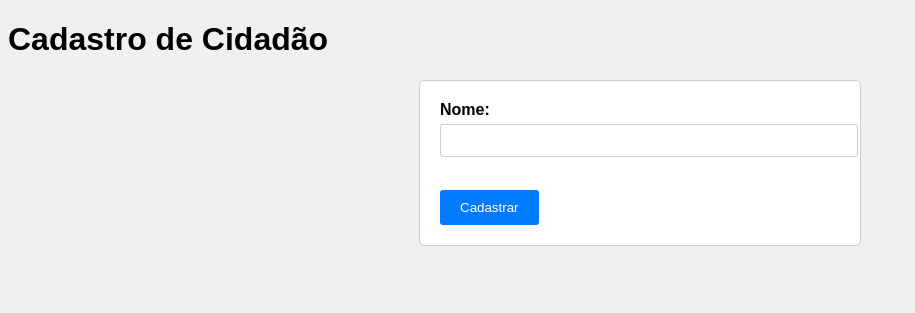
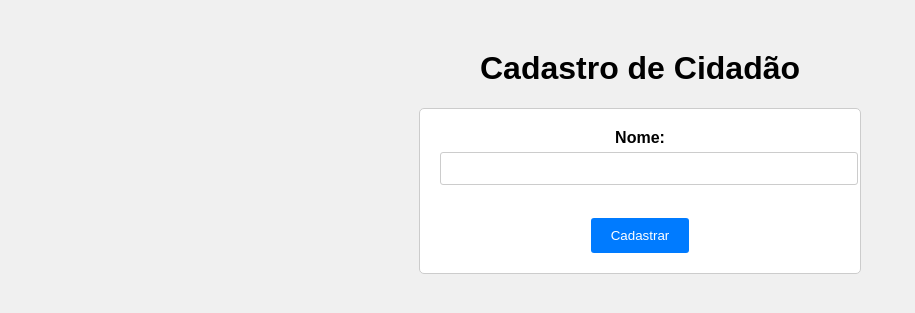
Before and after one commit to LeonardoCasanova/projeto-nis, a Symfony app: template project/templates/cadastro/index.html.twig in a window 1280 px wide. Shown: the top 313 px of the page, without its empty margins (0-915 px from the left). Run offline with Twig, Linux system fonts and the light colour scheme; the template is opened without the code that fills it, so the values that code supplies are empty; some libraries are stand-ins or nearby versions.

Commit message:
Alguns ajustes necessários

```diff
--- a/project/public/css/style.css
+++ b/project/public/css/style.css
@@ -3,15 +3,16 @@
 body {
     font-family: Arial, sans-serif;
     background-color: #f0f0f0;
+    text-align: center;
 }
 
 form {
-    margin: 20px auto; /* Adiciona margem em cima e embaixo e define as margens laterais automaticamente para centralizar */
+    margin: 20px auto;
     padding: 20px;
     border: 1px solid #ccc;
     border-radius: 5px;
     background-color: #fff;
-    max-width: 400px; /* Define a largura máxima do formulário */
+    max-width: 400px;
 }
 
 label {
@@ -34,4 +35,12 @@ button[type="submit"] {
     border: none;
     border-radius: 3px;
     cursor: pointer;
+    margin-top: 20px;
+    margin: 0 auto; /* Adiciona margem automática para centralizar horizontalmente */
 }
+
+
+h1 {
+    text-align: center; /* Centraliza o texto horizontalmente */
+    margin-top: 50px; /* Adapte o valor conforme necessário para centralizar verticalmente */
+}
--- a/project/templates/cadastro/sucesso.html.twig
+++ b/project/templates/cadastro/sucesso.html.twig
@@ -2,6 +2,7 @@
 <html>
 <head>
     <title>Sucesso!</title>
+    <link rel="stylesheet" href="{{ asset('css/style.css') }}">
 </head>
 <body>
     <h1>Sucesso!</h1>
```
Also changed, not shown: README.md.
